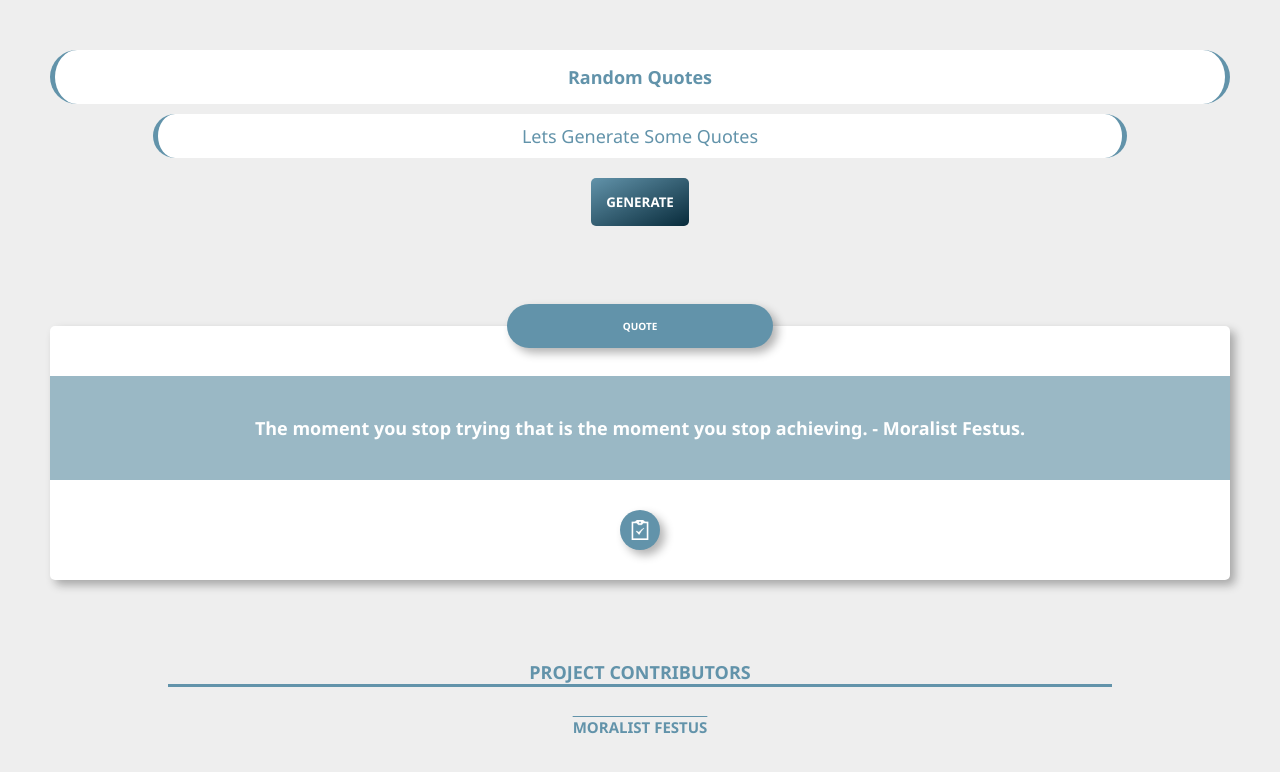
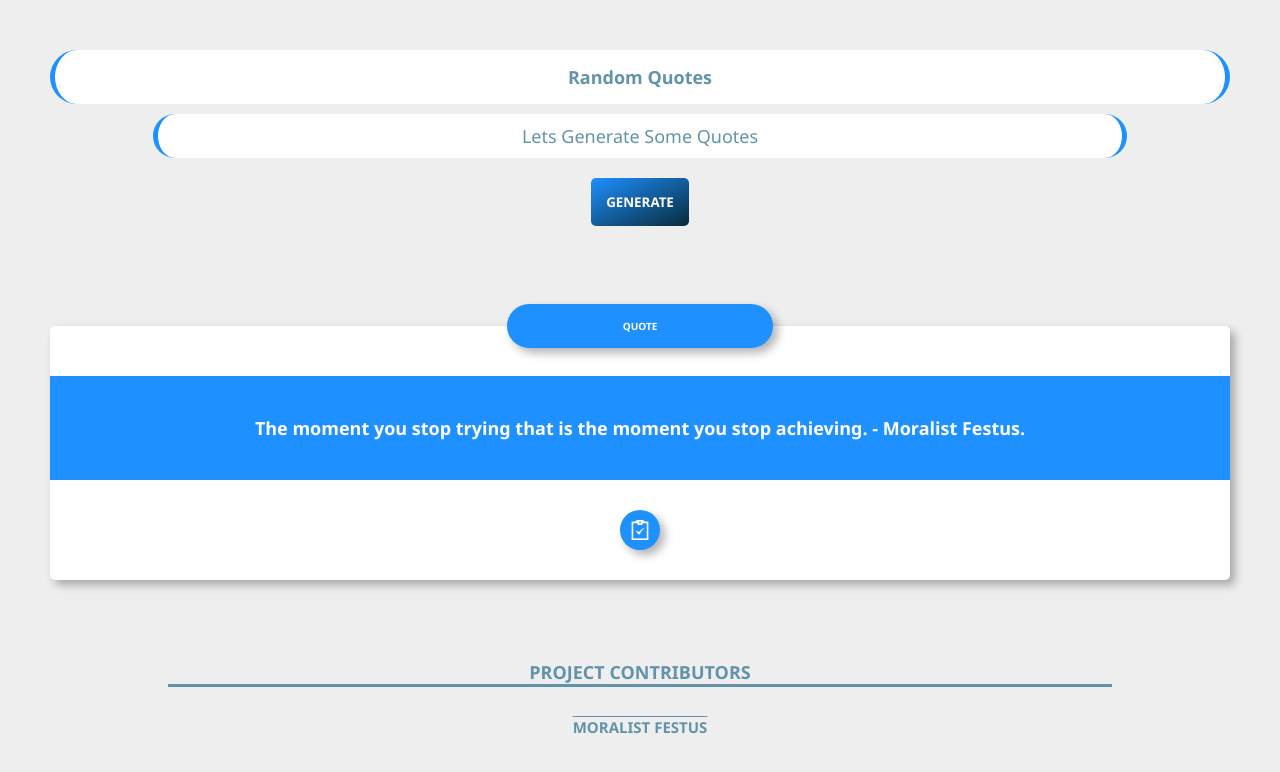
Before and after one commit to MoralistFestus/random-quotes-app, a plain HTML site: page index.html in a window 1280 px wide. Both pictures are taken after a click on the button "GENERATE". Drawn offline with Linux system fonts and the light colour scheme; no server answers.

Commit message:
UI Improvements

```diff
--- a/css/style.css
+++ b/css/style.css
@@ -39,7 +39,7 @@ div.content div#quote
 
 div.content div.card
 {
- background-color: #9ab8c5;
+ background-color: dodgerblue;
  padding: 4rem;
  color: #fff;
  text-align: center;
@@ -55,7 +55,7 @@ div#quote div.quote-text
  left: 50%;
  top: 0%;
  transform: translate(-50%, -50%);
- background-color: #6293aa;
+ background-color: dodgerblue;
  box-shadow: .5rem .5rem 1rem rgba(0, 0, 0, .3);
  padding: 1.5rem;
  border-radius: 3rem;
@@ -73,7 +73,7 @@ div#quote div.quote-copy
  left: 50%;
  bottom: 1rem;
  transform: translate(-50%, -50%);
- background-color: #6293aa;
+ background-color: dodgerblue;
  box-shadow: .5rem .5rem 1rem rgba(0, 0, 0, .3);
  padding: 1rem;
  width: 2rem;
@@ -106,8 +106,8 @@ div.content div.subcon h3
  padding: 1.5rem;
  margin-bottom: 1rem;
  border-radius: 1000rem;
- border-left: .5rem solid #6293aa;
- border-right: .5rem solid #6293aa;
+ border-left: .5rem solid dodgerblue;
+ border-right: .5rem solid dodgerblue;
  text-align: center;
  font-size: large;
  color: #6293aa;
@@ -120,8 +120,8 @@ div.content div.subcon p
  margin: auto;
  margin-bottom: 1rem;
  border-radius: 1000rem;
- border-left: .5rem solid #6293aa;
- border-right: .5rem solid #6293aa;
+ border-left: .5rem solid dodgerblue;
+ border-right: .5rem solid dodgerblue;
  text-align: center;
  font-size: large;
  color: #6293aa;
@@ -135,7 +135,7 @@ div.content div.subcon button.btn
  margin: auto;
  margin-top: 2rem;
  border: none;
- background-image: linear-gradient(to bottom right, #6293aa, #082b3b);
+ background-image: linear-gradient(to bottom right, dodgerblue, #082b3b);
  padding: 1.5rem;
  color: #fff;
  border-radius: .5rem;
```
